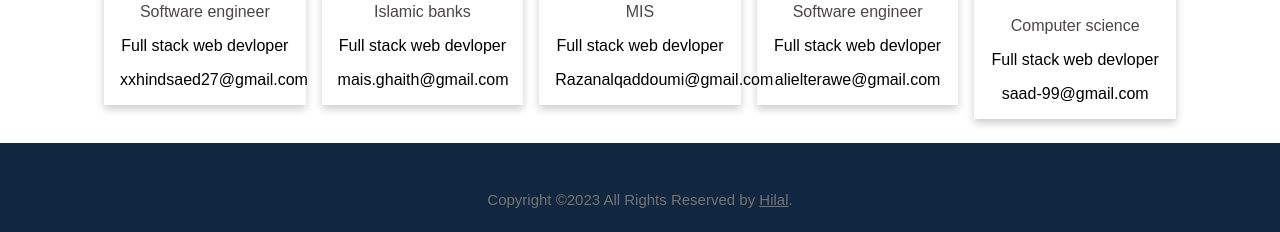
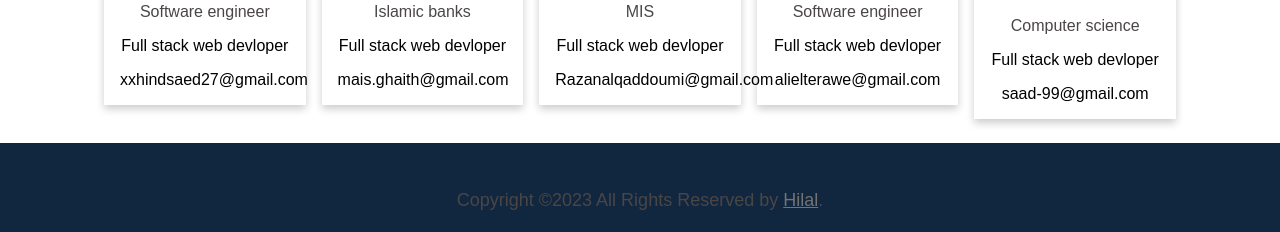
Before and after one commit to razan-aboushi/HilalProject, a plain HTML site: page index.html in a window 1280 px wide. Shown: the part 3838-4070 px from the top of the page. Drawn offline with nearby package versions, Linux system fonts and the light colour scheme.

Commit message:
Updates files

```diff
--- a/css/style.css
+++ b/css/style.css
@@ -319,9 +319,9 @@ padding: 5rem;
 {
   background-color:#10273f;
   padding:45px 0 20px;
-  font-size:15px;
+  font-size:18px;
   line-height:24px;
-  color:#737373;
+  color:#4b4646;
 }
 .site-footer hr
 {
```
